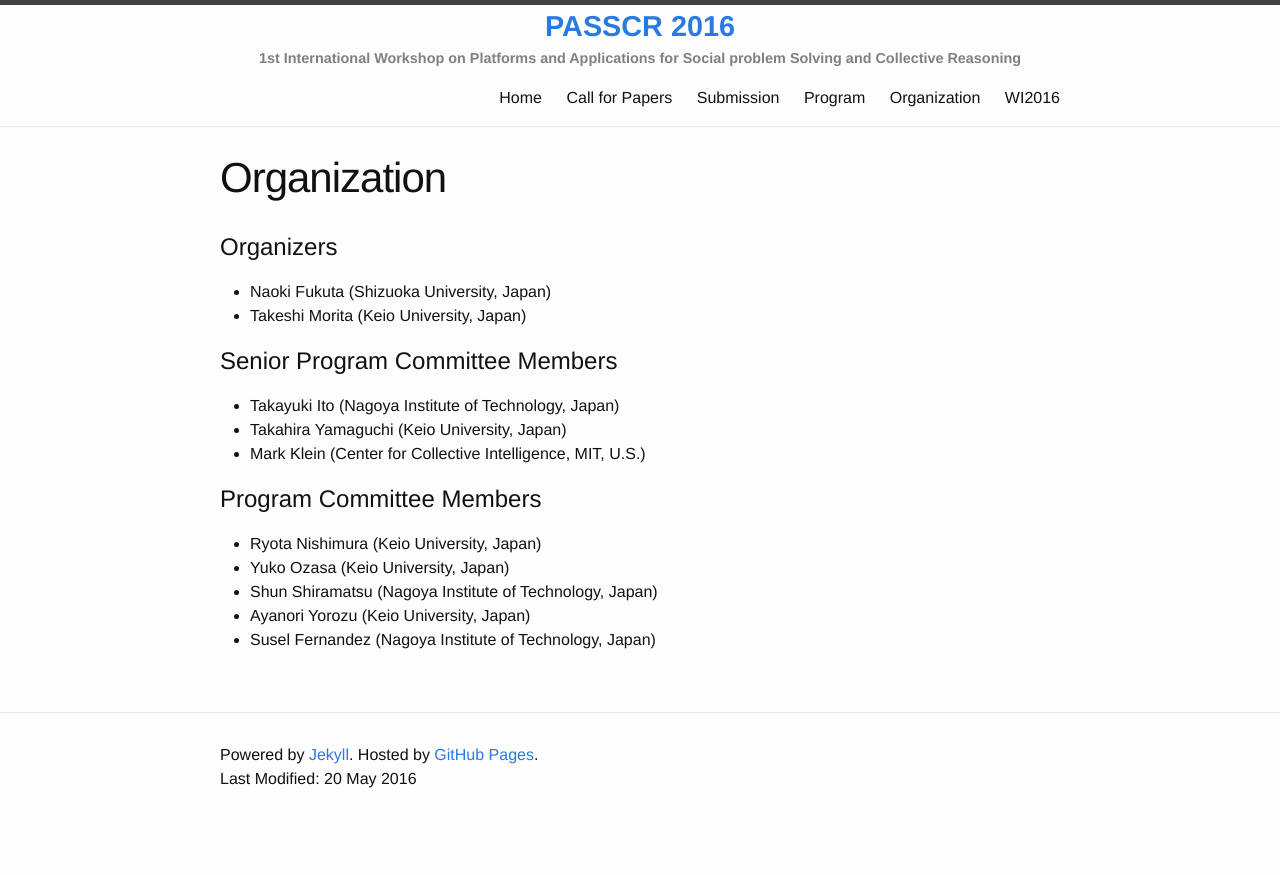
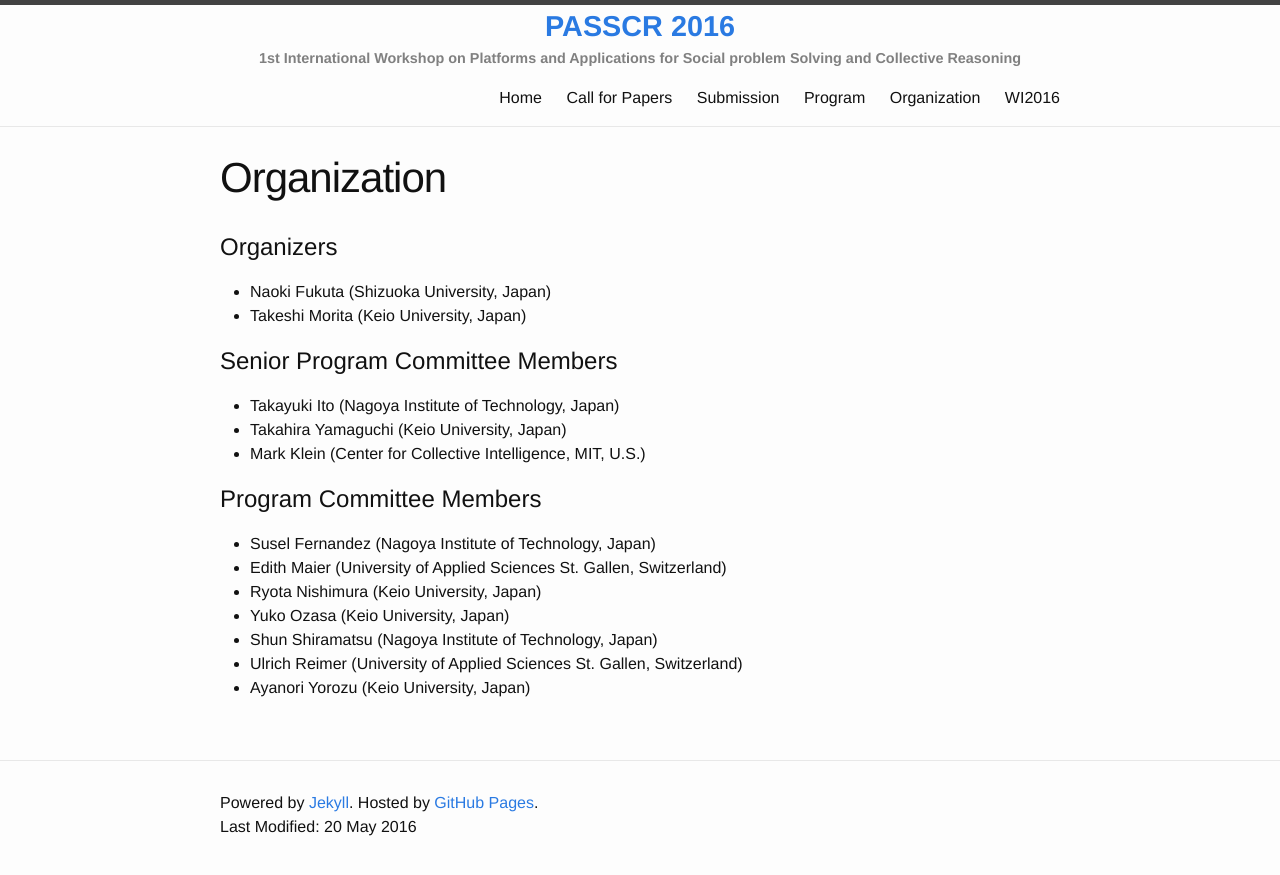
Before and after one commit to passcr/passcr.github.io, a Jekyll site: the page built from organization.md, in a window 1280 px wide. Shown: the top 875 px of the page. Built offline with Jekyll 4.4.1, drawn with Linux system fonts in a browser that asks for light colours.

Commit message:
modified organization.md

```diff
--- a/organization.md
+++ b/organization.md
@@ -14,8 +14,10 @@ permalink: /organization/
 * Mark Klein (Center for Collective Intelligence, MIT, U.S.)
 
 # Program Committee Members
+* Susel Fernandez (Nagoya Institute of Technology, Japan)
+* Edith Maier (University of Applied Sciences St. Gallen, Switzerland)
 * Ryota Nishimura (Keio University, Japan)
 * Yuko Ozasa (Keio University, Japan)
 * Shun Shiramatsu (Nagoya Institute of Technology, Japan)
+* Ulrich Reimer (University of Applied Sciences St. Gallen, Switzerland)
 * Ayanori Yorozu (Keio University, Japan)
-* Susel Fernandez (Nagoya Institute of Technology, Japan)
```
